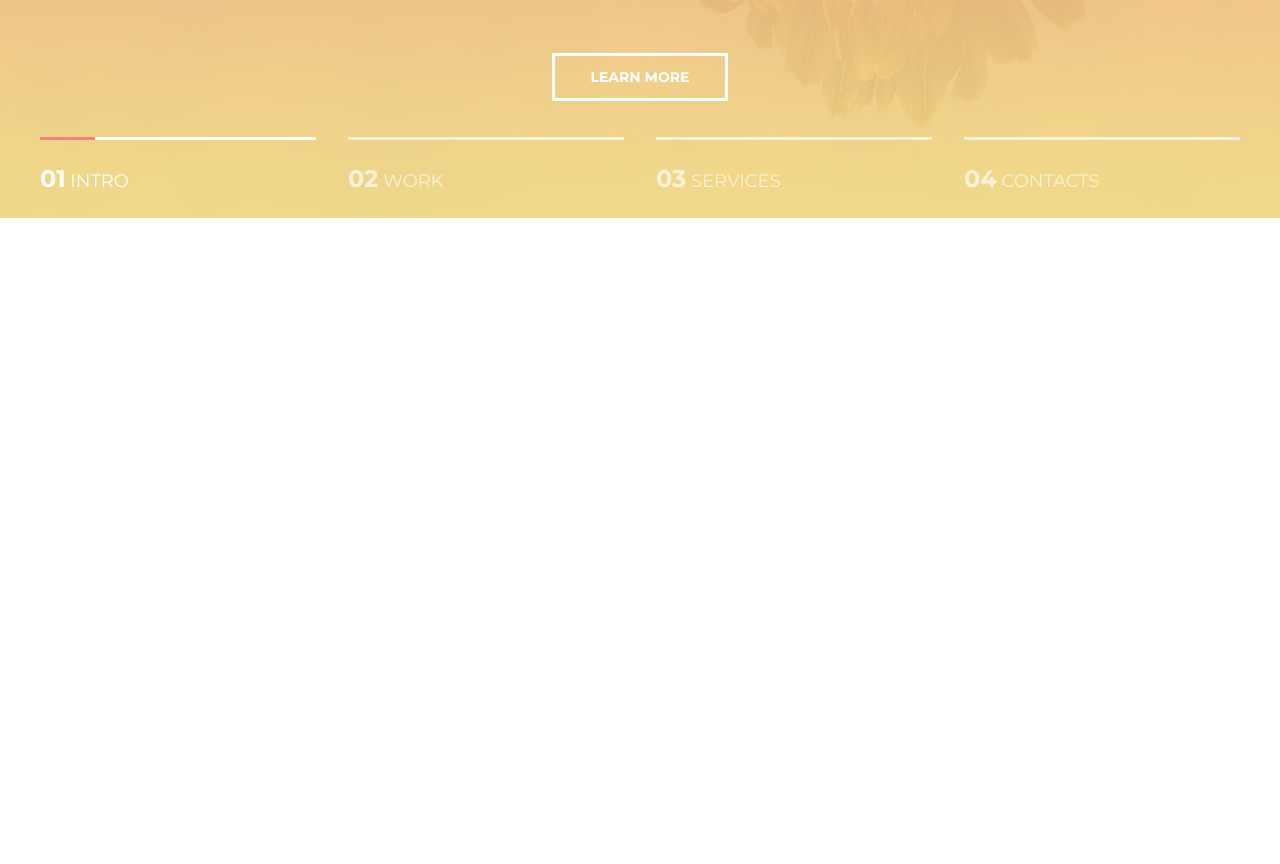
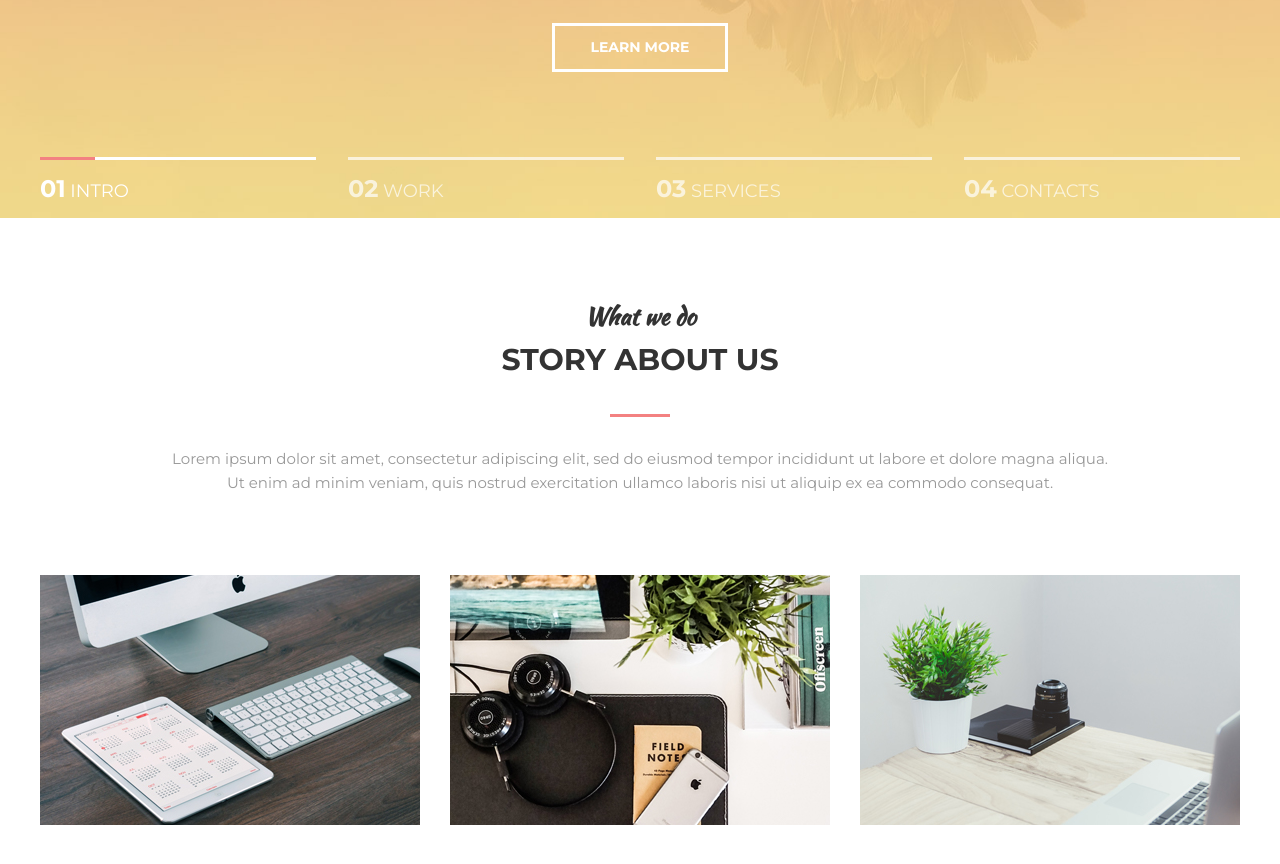
Before and after one commit to KRZHKV/mogo-sample, a plain HTML site: page index.html in a window 1280 px wide. Shown: the part 582-1446 px from the top of the page. Before the commit the page ends 800 px from the top, so only its background shows below. Drawn offline with Linux system fonts and the light colour scheme.

Commit message:
about us block

```diff
--- a/assets/css/style.css
+++ b/assets/css/style.css
@@ -38,17 +38,14 @@ body {
    display: -ms-flex;
    display: -o-flex;
    display: flex;
-   -webkit-flex-direction: ;
-   -moz-flex-direction: ;
-   -ms-flex-direction: ;
-   -o-flex-direction: ;
    flex-direction: column;
+   align-items: center;
    justify-content: center;
    position: relative;
 }
 
 .intro__title {
-   font-size: 130px;
+   font-size: 110px;
    font-weight: bold;
    text-transform: uppercase;
    color: #fff;
@@ -68,7 +65,7 @@ body {
 
 .intro__suptitle {
    margin-bottom: 20px;
-   font-size: 72px;
+   font-size: 60px;
    font-family: "Kaushan Script", cursive;
    color: white;
 }
@@ -186,7 +183,7 @@ body {
 
 .slider__item {
    border-top: 3px solid white;
-   padding: 20px 0;
+   padding: 10px 0;
    width: 23%;
    font-size: 18px;
    color: white;
@@ -211,3 +208,83 @@ body {
    font-size: 24px;
    font-weight: 700;
 }
+
+/* Section */
+.section {
+   padding: 80px 0;
+}
+
+.section__header {
+   margin: 0 auto 40px;
+   width: 100%;
+   max-width: 950px;
+   text-align: center;
+   color: #333333;
+}
+
+.section__suptitle {
+   font-family: "Kaushan Script", cursive;
+   font-size: 24px;
+}
+.section__title {
+   font-size: 30px;
+   font-weight: bold;
+   text-transform: uppercase;
+   position: relative;
+}
+.section__title:after {
+   content: '';
+   display: block;
+   width: 60px;
+   background-color: #f38181;
+   height: 3px;
+   margin: 30px auto;
+}
+.section__text {
+   color: #999999;
+}
+
+/* about */
+.about {
+   margin-top: 80px;
+   display: flex;
+   justify-content: space-between;
+
+}
+.about__item {
+   width: 380px;
+   background-color: #95e1d3;
+   position: relative;
+}
+.about__item:hover .about__img {
+   transform: translate3d(-10px, -10px, 0);
+}
+.about__item:hover .about__img img{
+   opacity: .1;
+}
+.about__item:hover .about__text {
+   opacity: 1;
+}
+.about__img {
+   transition: all 0.2s linear;
+   background: linear-gradient(to bottom, #f38181, #fce38a);
+}
+.about__img img {
+   display: block;
+   transition: opacity 0.2s linear;
+}
+.about__text {
+   width: 100%;
+   color: white;
+   text-transform: uppercase;
+   font-size: 18px;
+   font-weight: bold;
+   text-align: center;
+   position: absolute;
+   left: 0;
+   top: 50%;
+   transform: translate3d(0, -50%, 0);
+   z-index: 1;
+   opacity: 0;
+   transition: opacity 0.2s linear;
+}
--- a/index.html
+++ b/index.html
@@ -1,14 +1,15 @@
 <!DOCTYPE html>
 <html lang="en">
+
 <head>
    <meta charset="UTF-8">
-   <link href="https://fonts.googleapis.com/css2?family=Kaushan+Script&family=Montserrat:wght@400;700&display=swap" rel="stylesheet">
+   <link href="https://fonts.googleapis.com/css2?family=Kaushan+Script&family=Montserrat:wght@400;700&display=swap"
+      rel="stylesheet">
    <link rel="stylesheet" href="./assets/css/style.css">
    <title>Mogo</title>
 </head>
 
 <body>
-
    <header class="header">
       <div class="container">
          <div class="header__inner">
@@ -55,5 +56,46 @@
       </div>
    </div>
 
+   <section class="section">
+      <div class="container">
+         <div class="section__header">
+            <h3 class="section__suptitle">What we do</h3>
+            <h2 class="section__title">Story about us</h2>
+            <div class="section__text">
+               <p>Lorem ipsum dolor sit amet, consectetur adipiscing elit, sed do eiusmod tempor incididunt ut labore et dolore magna aliqua. Ut enim ad minim veniam, quis nostrud exercitation ullamco laboris nisi ut aliquip ex ea commodo consequat.</p>
+            </div>
+         </div>
 
-</body></html>
+         <div class="about">
+            <div class="about__item">
+               <div class="about__img">
+                  <img src="./assets/images/about/mac.jpg" alt="">
+               </div>
+               <div class="about__text">
+                  <p>super team</p>
+               </div>
+            </div>
+            <div class="about__item">
+               <div class="about__img">
+                  <img src="./assets/images/about/table.jpg" alt="">
+               </div>
+               <div class="about__text">
+                  <p>super team</p>
+               </div>
+            </div>
+            <div class="about__item">
+               <div class="about__img">
+                  <img src="./assets/images/about/vegetable.jpg" alt="">
+               </div>
+               <div class="about__text">
+                  <p>super team</p>
+               </div>
+            </div>
+         </div>
+      </div>
+   </section>
+
+
+</body>
+
+</html>
```
Also changed, not shown: assets/images/about/mac.jpg (added), assets/images/about/table.jpg (added), assets/images/about/vegetable.jpg (added). Lines whose indentation alone changed are shown as unchanged.
